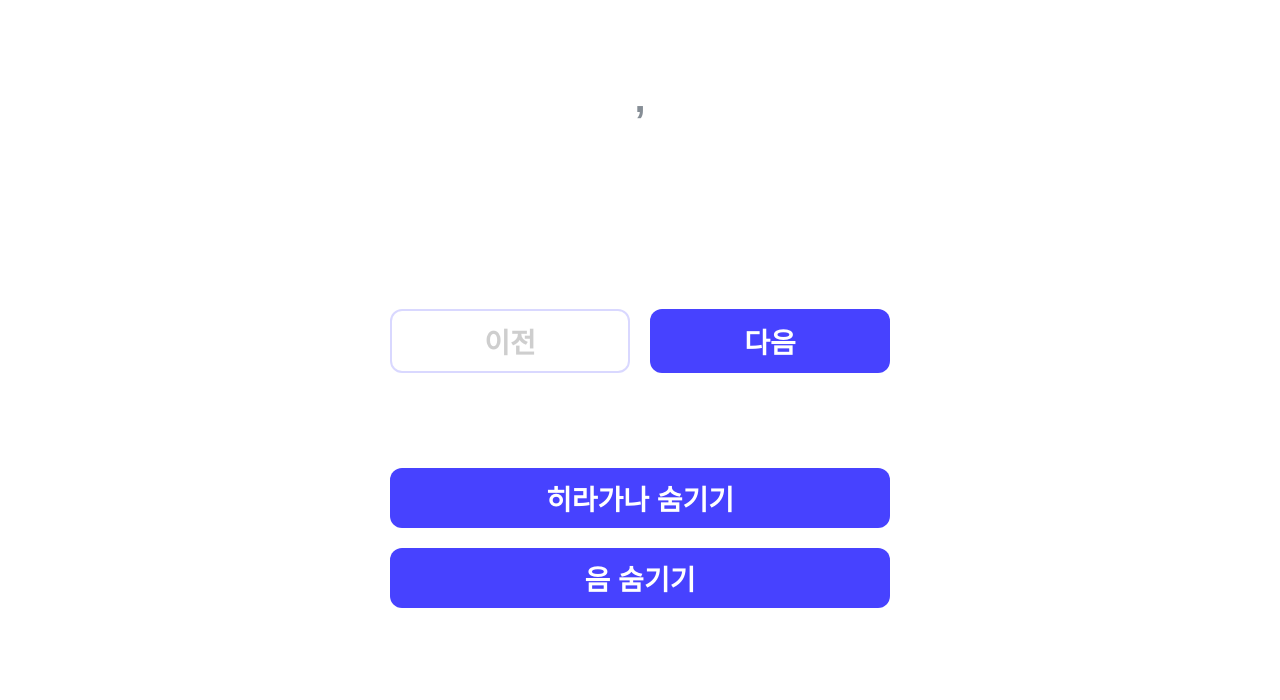
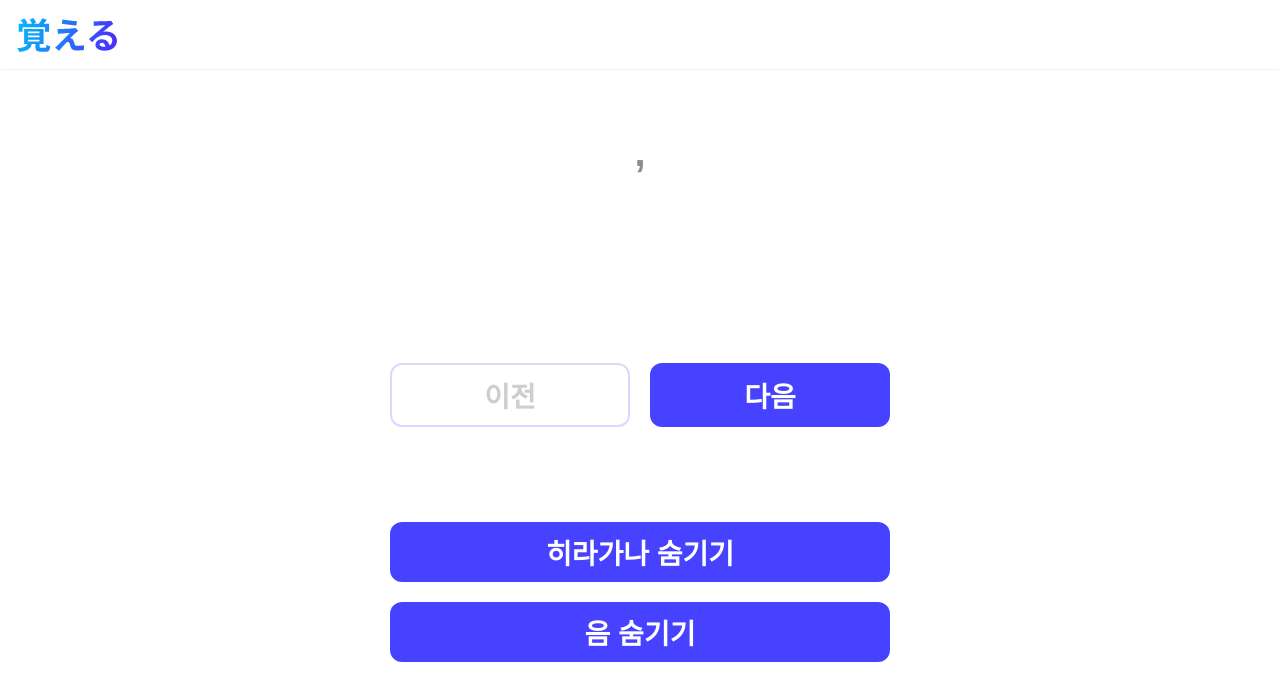
Before and after one commit to kichan05/Hiragana, a Vue app: page /word in a window 1280 px wide. Shown: the top 700 px of the page. Built offline with nearby package versions, Linux system fonts and the light colour scheme; a web font is replaced by a local one.

Commit message:
Header 제작

```diff
--- a/src/assets/style/theme.css
+++ b/src/assets/style/theme.css
@@ -61,6 +61,7 @@ button:active {
     min-height : 100vh;
 
     padding : 16px;
+    padding-top: 70px;
 }
 
 .page-content {
--- /dev/null
+++ b/src/components/Header.vue
@@ -0,0 +1,38 @@
+<template>
+<header>
+    <img src="/logo.svg" alt="로고" @click="$router.push({name : 'main'})">
+</header>
+</template>
+
+<script>
+export default {
+    name: "Header"
+}
+</script>
+
+<style scoped>
+header {
+    width : 100%;
+    height : 70px;
+
+    background: rgba( 255, 255, 255, 0.2 );
+    backdrop-filter: blur( 5px );
+    border: 1px solid rgba( 255, 255, 255, 0.18 );
+    border-bottom: 1px solid var(--gray1);
+
+    padding: 24px 16px;
+
+    display: flex;
+    align-items: center;
+
+    position: fixed;
+    top : 0px;
+    left : 0px;
+}
+
+header img {
+    width: 100px;
+
+    cursor: pointer;
+}
+</style>
--- a/src/views/MainPage.vue
+++ b/src/views/MainPage.vue
@@ -1,5 +1,6 @@
 <template>
 <div class="page">
+    <Header/>
     <div class="page-content">
         <h1>覚える</h1>
         <h2>즐거운 일본어<br>암기를 합시다.</h2>
@@ -27,8 +28,12 @@
 </template>
 
 <script>
+import Header from "@/components/Header";
 export default {
     name : "MainPage",
+    components : {
+        Header,
+    }
 }
 </script>
 
--- a/src/views/QuestionPage.vue
+++ b/src/views/QuestionPage.vue
@@ -1,5 +1,6 @@
 <template>
 <div class="page">
+    <Header/>
     <div class="page-content">
         <div class="title" :class="{'isAnswer' : isAnswer}">
           <h2>
@@ -31,6 +32,8 @@
 import * as util from "./../util/util.js"
 import wordData from "./../data/wordData"
 
+import Header from "@/components/Header";
+
 let wordList = util.shuffle(wordData)
 let optionList = util.shuffle(wordList.slice(0, 5))
 
@@ -46,6 +49,9 @@ export default {
 
         questionMode : this.$route.params.mode
     }},
+    components : {
+        Header,
+    },
     methods : {
       setQuestion(){
         this.wordList = util.shuffle(this.wordList)
--- a/src/views/WordPage.vue
+++ b/src/views/WordPage.vue
@@ -1,5 +1,7 @@
 <template>
 <div class="page">
+    <Header/>
+
     <div class="page-content">
 
         <div class="title">
@@ -28,6 +30,8 @@
 import * as util from "./../util/util.js"
 import wordData from "./../data/wordData.js"
 
+import Header from "@/components/Header";
+
 export default {
     name : "QuestionPage",
     data(){return{
@@ -35,6 +39,9 @@ export default {
         wordData : util.shuffle(wordData),
         hiraganaData : {},
     }},
+    components : {
+        Header,
+    },
     methods : {
         setHiragana(){
             this.hiraganaData = this.wordData[this.idx]
```
Also changed, not shown: public/logo.svg (added).
